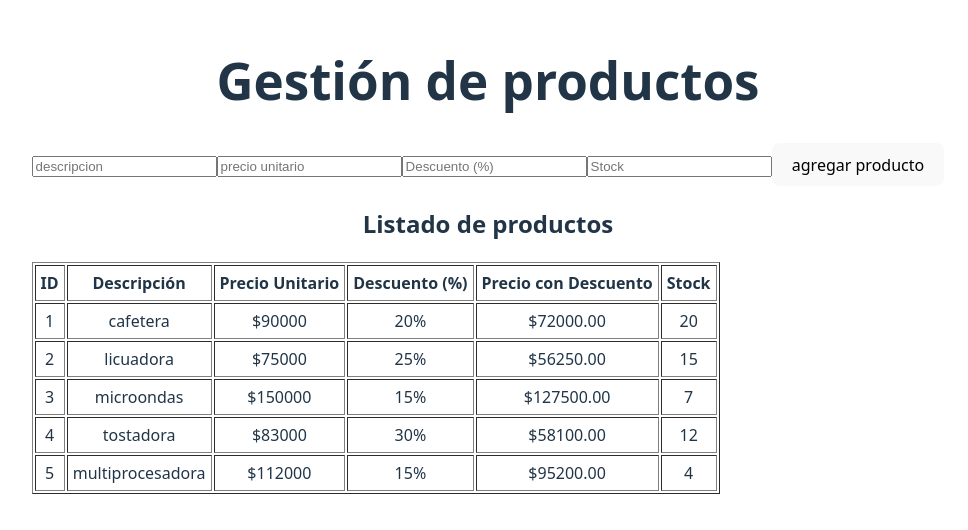
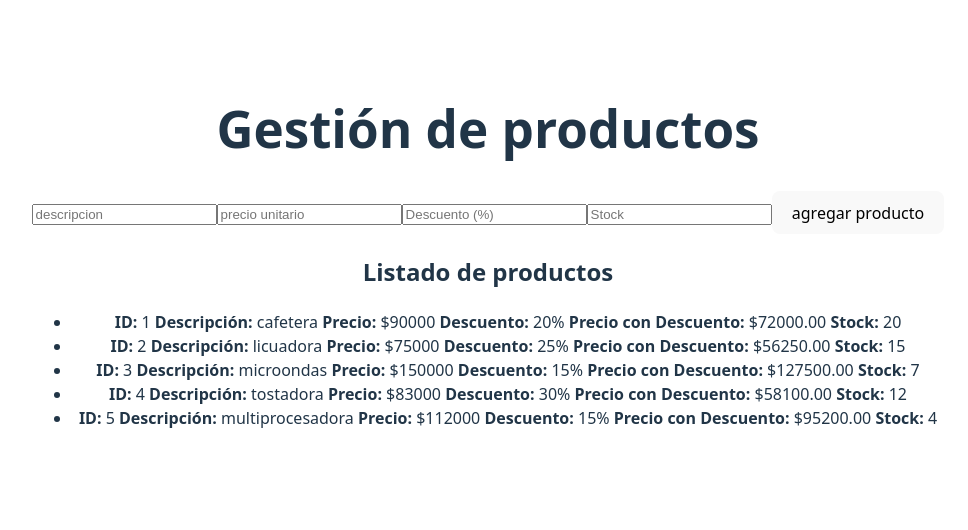
Before and after one commit to pricilaacsama/pv_tp4_grupo11, a React (Vite) app: page / in a window 1280 px wide. Shown: the part 144-674 px from the top of the page, without its empty margins (152-1120 px from the left). Built offline with nearby package versions, Linux system fonts and the light colour scheme.

Commit message:
modificacion de ProductList.jsx por Delia Maribel Cusipuma

```diff
--- a/src/assets/components/ProductList.jsx
+++ b/src/assets/components/ProductList.jsx
@@ -6,30 +6,18 @@ export default function ProductList({ productos }) {
   return (
     <div>
       <h2>Listado de productos</h2>
-      <table border="1" cellPadding="5">
-        <thead>
-          <tr>
-            <th>ID</th>
-            <th>Descripción</th>
-            <th>Precio Unitario</th>
-            <th>Descuento (%)</th>
-            <th>Precio con Descuento</th>
-            <th>Stock</th>
-          </tr>
-        </thead>
-        <tbody>
-          {productos.map((producto) => (
-            <tr key={producto.id}>
-              <td>{producto.id}</td>
-              <td>{producto.descripcion}</td>
-              <td>${producto.precioUnitario}</td>
-              <td>{producto.descuento}%</td>
-              <td>${producto.precioConDescuento.toFixed(2)}</td>
-              <td>{producto.stock}</td>
-            </tr>
-          ))}
-        </tbody>
-      </table>
+      <ul>
+        {productos.map((producto) => (
+          <li key={producto.id}>
+            <strong>ID:</strong> {producto.id} {' '}
+            <strong>Descripción:</strong> {producto.descripcion} {' '}
+            <strong>Precio:</strong> ${producto.precioUnitario} {' '}
+            <strong>Descuento:</strong> {producto.descuento}% {' '}
+            <strong>Precio con Descuento:</strong> ${producto.precioConDescuento.toFixed(2)} {' '}
+            <strong>Stock:</strong> {producto.stock}
+          </li>
+        ))}
+      </ul>
     </div>
   );
 }
```
